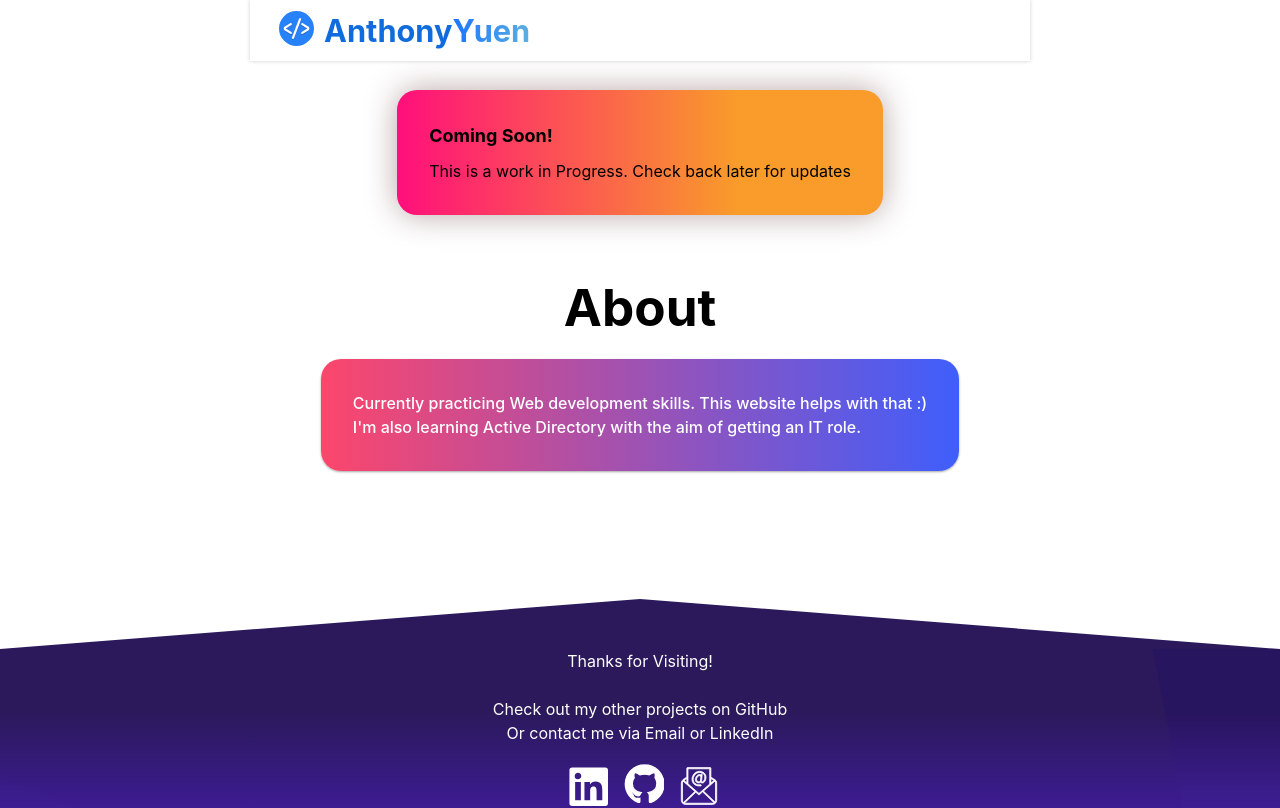
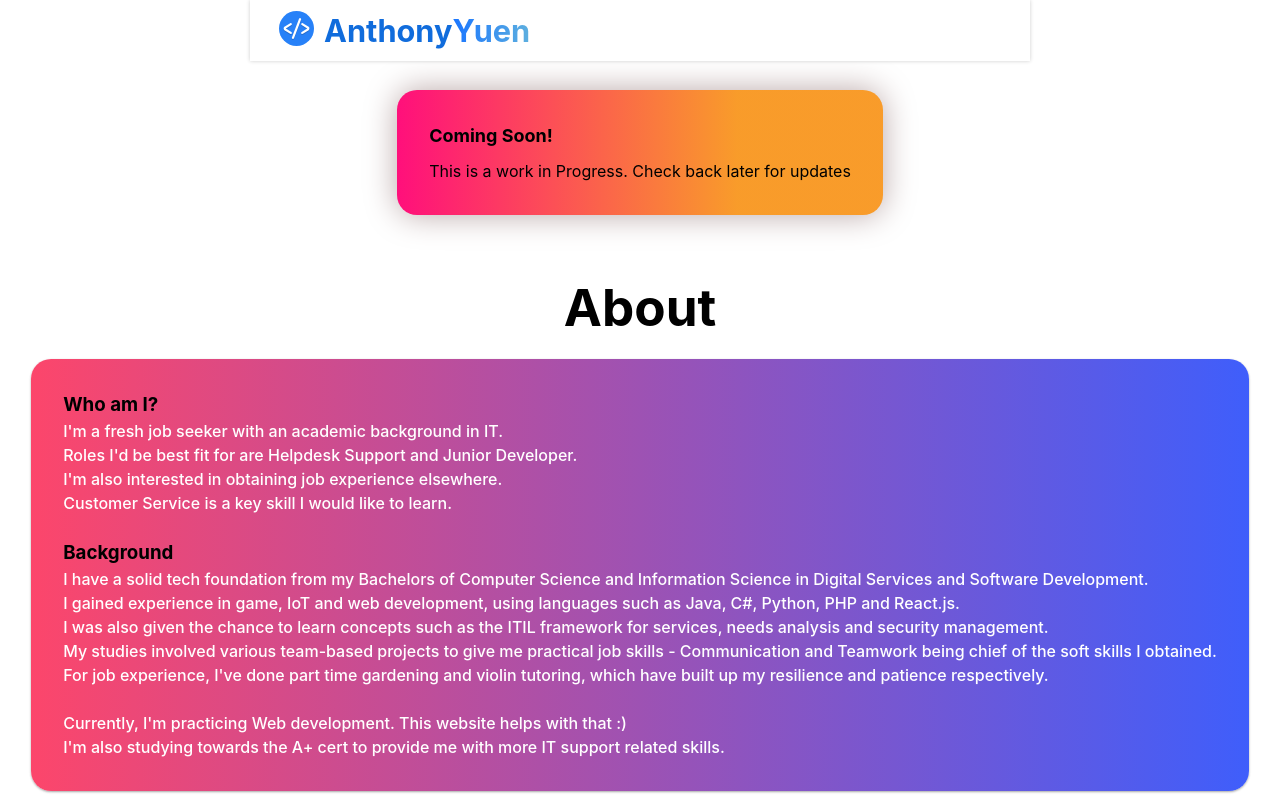
Before and after one commit to An1honyY/anthonyyuen, a React (Vite) app: page /about in a window 1280 px wide. Shown: the top 808 px of the page. Built offline with nearby package versions, Linux system fonts and the light colour scheme.

Commit message:
Updated CV and About

```diff
--- a/src/pages/about.jsx
+++ b/src/pages/about.jsx
@@ -14,9 +14,22 @@ function About() {
             </h1>
             <br></br>
             <section className="about-card">
-                <p>Currently practicing Web development skills. This website helps with that :)</p>
+                <h3>Who am I?</h3>
+                <p>I'm a fresh job seeker with an academic background in IT.</p>
+                <p>Roles I'd be best fit for are Helpdesk Support and Junior Developer.</p>
+                <p>I'm also interested in obtaining job experience elsewhere.</p>
+                <p>Customer Service is a key skill I would like to learn.</p>
+                <br></br>
+                <h3>Background</h3>
+                <p>I have a solid tech foundation from my Bachelors of Computer Science and Information Science in Digital Services and Software Development.</p>
+                <p>I gained experience in game, IoT and web development, using languages such as Java, C#, Python, PHP and React.js. </p>
+                <p>I was also given the chance to learn concepts such as the ITIL framework for services, needs analysis and security management.</p>
+                <p>My studies involved various team-based projects to give me practical job skills - Communication and Teamwork being chief of the soft skills I obtained.</p>
+                <p>For job experience, I've done part time gardening and violin tutoring, which have built up my resilience and patience respectively.</p>
 
-                <p>I'm also learning Active Directory with the aim of getting an IT role.</p>
+                <br></br>
+                <p>Currently, I'm practicing Web development. This website helps with that :)</p>
+                <p>I'm also studying towards the A+ cert to provide me with more IT support related skills.</p>
             </section>
         </main>
     )
```
Also changed, not shown: 1 other file (tests, documents, lock files or other folders).
